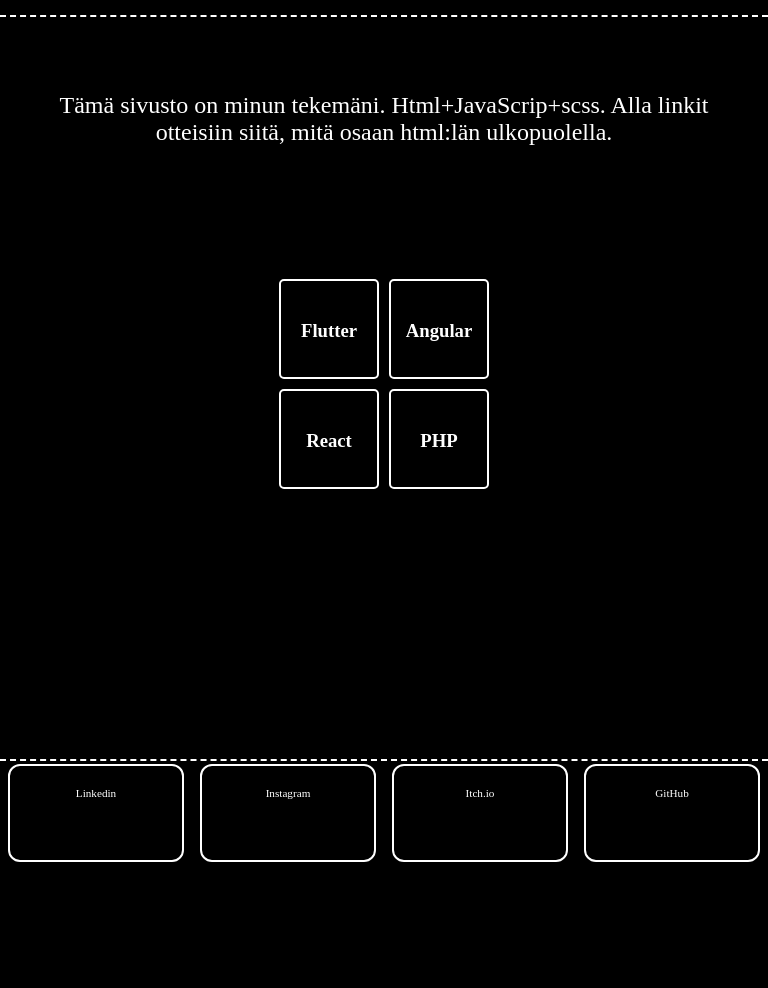
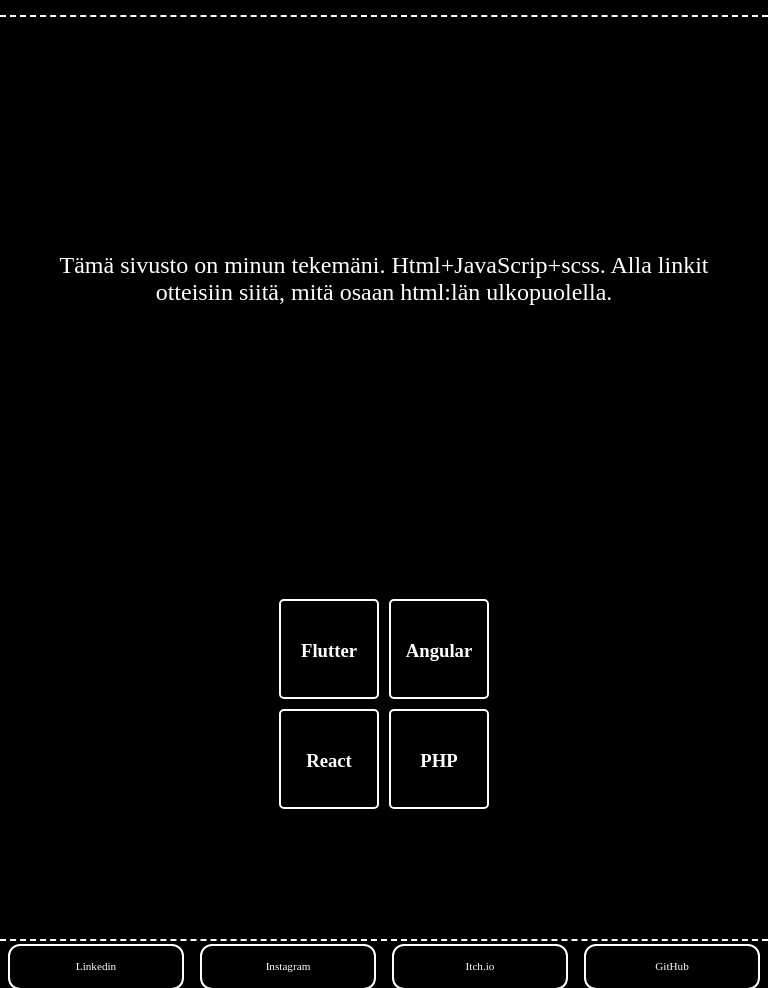
Before and after one commit to Ohra-aho/Ohra-aho.github.io, a PHP site: page /webdeveloper/index.html in a window 768 px wide. Shown: the part 81-1069 px from the top of the page. Before the commit the page ends 943 px from the top, so only its background shows below. Run offline with PHP 8.4, Linux system fonts and the light colour scheme.

Commit message:
web developer page adjusted

```diff
--- a/webdeveloper/index.css
+++ b/webdeveloper/index.css
@@ -282,7 +283,8 @@ body #main #footer a:hover {
     width: 90vw;
   }
   body #main #sample_links {
-    height: 50vh;
+    height: -moz-fit-content;
+    height: fit-content;
   }
   body #main #footer {
     width: 100vw;
@@ -321,14 +323,27 @@ body #main #footer a:hover {
     font-size: 0.7em;
     padding: 2%;
   }
-  body #main #header {
+  body #header {
     height: 12vh;
   }
+  body #main #intro {
+    height: 70vh;
+  }
+  body #main #intro p {
+    font-size: 1.5em;
+    width: 90vw;
+  }
+  body #main #sample_links {
+    height: -moz-fit-content;
+    height: fit-content;
+  }
   body #main #footer {
-    height: 13vh;
+    top: 50px;
+    height: -moz-fit-content;
+    height: fit-content;
+    padding-top: 5px;
   }
   body #main #footer a {
-    height: 60%;
-    line-height: 2em;
+    line-height: 1em;
   }
 }/*# sourceMappingURL=index.css.map */
--- a/webdeveloper/index.html
+++ b/webdeveloper/index.html
@@ -8,13 +8,13 @@
 	<link rel="stylesheet" href="index.css">
 </head>
 <body>
+	<div id="header">
+		<a href="javascript:history.back()">
+			<h1>&#8592 Takaisin</h1>
+		</a>
+		<h1>Web-kehittäjä</h1>
+	</div>
 	<div id="main">
-		<div id="header">
-			<a href="javascript:history.back()">
-				<h1>&#8592 Takaisin</h1>
-			</a>
-			<h1>Web-kehittäjä</h1>
-		</div>
 
 		<div id="intro">
 			<p>Tämä sivusto on minun tekemäni. Html+JavaScrip+scss. Alla linkit otteisiin siitä, mitä osaan html:län ulkopuolella.</p>
--- a/webdeveloper/index.scss
+++ b/webdeveloper/index.scss
@@ -87,10 +87,10 @@ body {
 //Narrow screen
 @mixin narrowScreen() {
 	body {
+		#header {
+			@include narrow_sub_page_header();
+		}
 		#main {
-			#header {
-				@include narrow_sub_page_header();
-			}
 
 			#intro {
 				p {
@@ -100,7 +100,7 @@ body {
 			}
 
 			#sample_links {
-				height: 50vh;
+				height: fit-content;
 			}
 
 			@include narrow_footer();
@@ -118,15 +118,26 @@ body {
 	@include narrowScreen();
 
 	body {
+		#header { height: 12vh; }
 		#main {
-			#header { height: 12vh; }
+			#intro {
+				height: 70vh;
+				p {
+					font-size: 1.5em;
+					width: 90vw;
+				}
+			}
+
+			#sample_links {
+				height: fit-content;
+			}
 
 			#footer {
-				//top: 70vh;
-				height: 13vh;
+				top: 50px;
+				height: fit-content;
+				padding-top: 5px;
 				a {
-					height: 60%;
-					line-height: 2em;
+					line-height: 1em;
 				}
 			}
 		}
```
Also changed, not shown: other parts of webdeveloper/index.css (+16 -15 lines), 1 other file.
